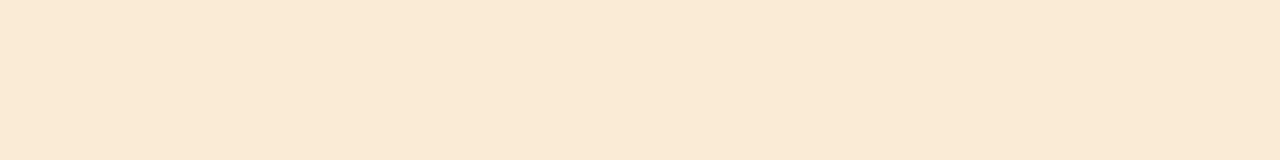
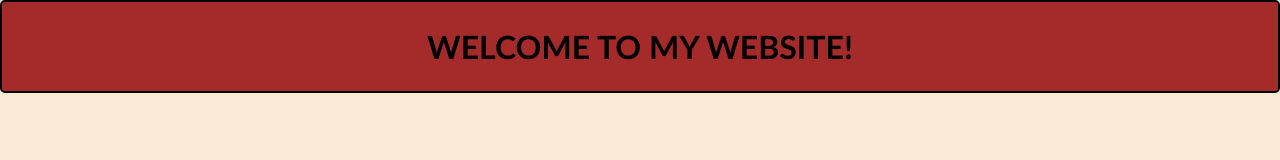
Before and after one commit to prumkris/websiteDemo, a plain HTML site: page index.html in a window 1280 px wide. Drawn offline with Linux system fonts and the light colour scheme.

Commit message:
changes to HTML and CSS

```diff
--- a/index.html
+++ b/index.html
@@ -8,7 +8,7 @@
 </head>
 <body>
 
-
+    <header><h1>WELCOME TO MY WEBSITE!</h1></header>
     <script src="script.js"></script>
 
 
--- a/style.css
+++ b/style.css
@@ -8,3 +8,10 @@ body {
     background-color: antiquewhite;
     color: black;
 }
+header {
+    text-align: center;
+    padding: 25px;
+    background-color: brown;
+    border: 2px solid black;
+    border-radius: 5px;
+}
```
